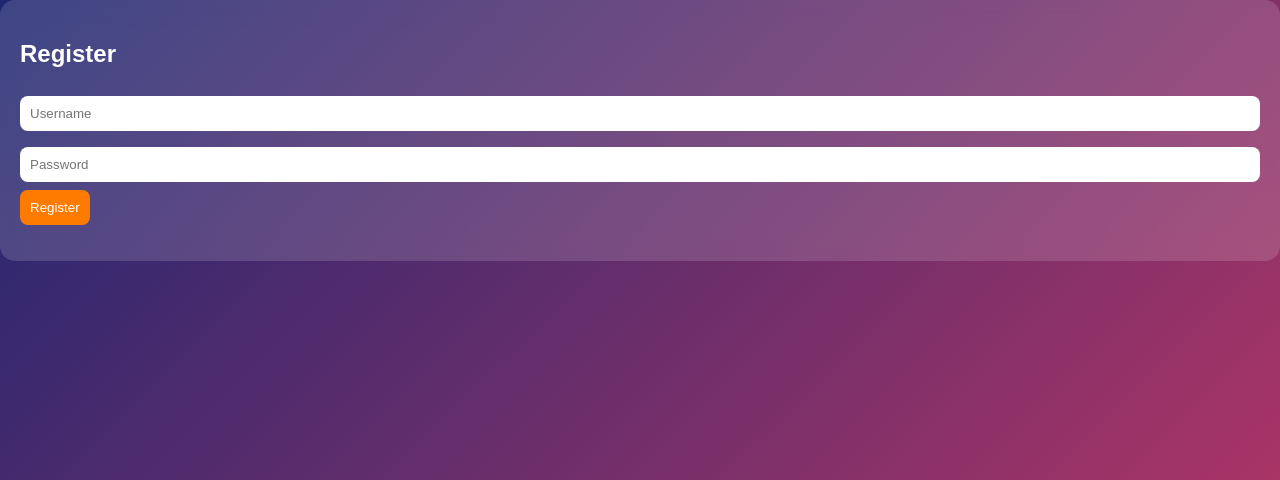
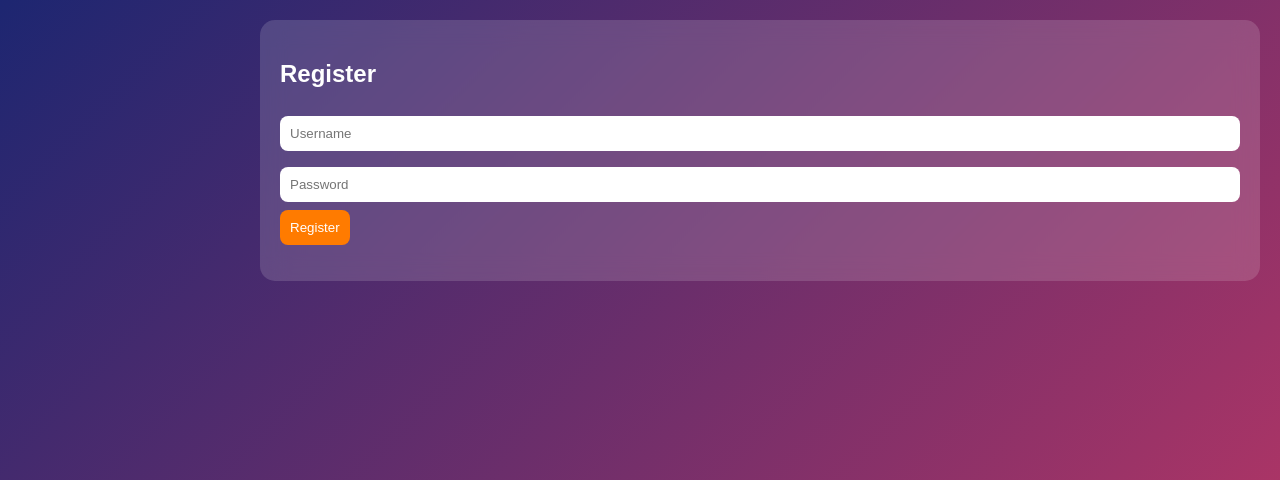
Before and after one commit to rajeshjhenkar338-byte/Fitness-app, a Flask app: page /register in a window 1280 px wide. Shown: the top 480 px of the page. Run offline with Flask 3, Linux system fonts and the light colour scheme.

Commit message:
Update register.html

```diff
--- a/templates/register.html
+++ b/templates/register.html
@@ -1,9 +1,8 @@
 <link rel="stylesheet" href="/static/style.css">
 
-<div class="container">
+<div class="main">
   <div class="card">
     <h2>Register</h2>
-
     <form method="POST">
       <input name="username" placeholder="Username">
       <input name="password" type="password" placeholder="Password">
```
